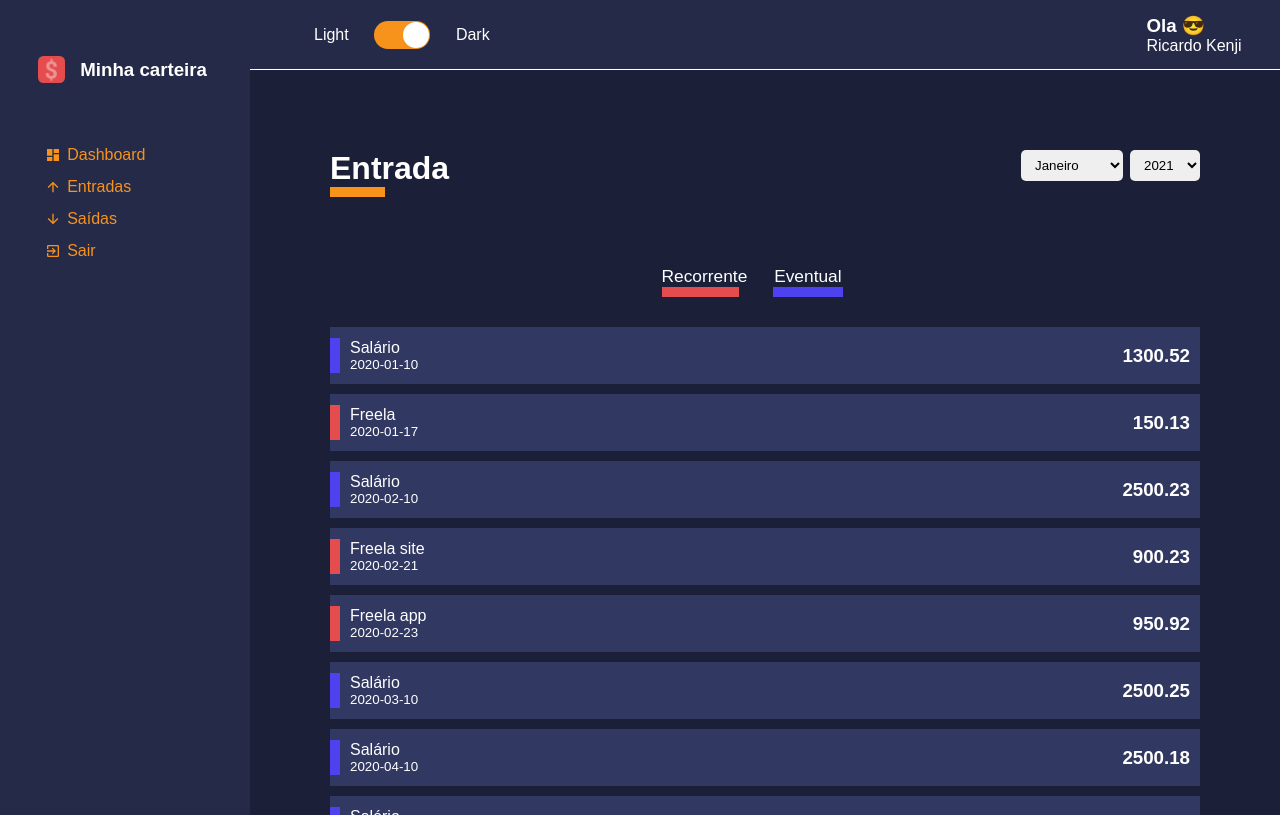
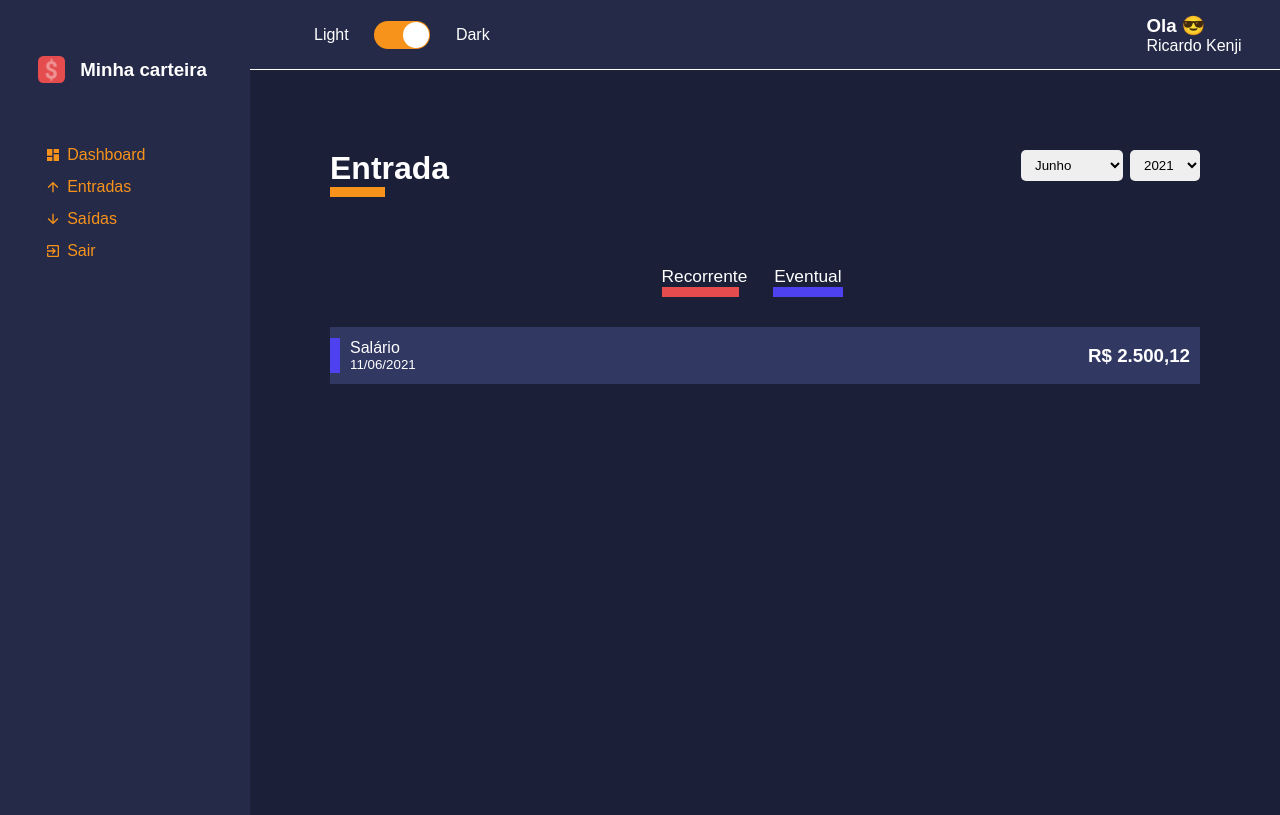
Before and after one commit to kenjimaeda54/Carteira-Virtual-React-TypeScript, a React (Create React App) app: page /list/entry-balance in a window 1280 px wide. Built offline with nearby package versions, Linux system fonts and the light colour scheme.

Commit message:
integrated: added pages and integrated featues

```diff
--- a/src/components/select/index.tsx
+++ b/src/components/select/index.tsx
@@ -6,12 +6,18 @@ interface InputSelection {
     value: string | number;
     label: string | number;
   }[];
+  onChange(event: React.ChangeEvent<HTMLSelectElement>): void | undefined;
+  defaultValue: string | number;
 }
 
-const Select: React.FC<InputSelection> = ({ options }) => {
+const Select: React.FC<InputSelection> = ({
+  options,
+  onChange,
+  defaultValue,
+}) => {
   return (
     <Container>
-      <select>
+      <select onChange={onChange} defaultValue={defaultValue}>
         {options.map((options, index) => (
           <option key={index} value={options.label}>
             {options.label}
--- a/src/data/expenses.ts
+++ b/src/data/expenses.ts
@@ -5,49 +5,49 @@ export default [
     amount: '150.55',
     type: 'saída',
     frequency: 'recorrente',
-    date: '2020-01-10',
+    date: '2021-01-10',
   },
   {
     description: 'Água',
     amount: '75.55',
     type: 'saída',
     frequency: 'recorrente',
-    date: '2020-01-15',
+    date: '2021-01-15',
   },
   {
     description: 'Telefone',
     amount: '99.99',
     type: 'saída',
     frequency: 'recorrente',
-    date: '2020-01-23',
+    date: '2021-10-10',
   },
   {
     description: 'Plano de Saúde',
     amount: '300.00',
     type: 'saída',
     frequency: 'recorrente',
-    date: '2020-01-23',
+    date: '2021-01-23',
   },
   {
     description: 'Compras do mês',
     amount: '625.78',
     type: 'saída',
     frequency: 'recorrente',
-    date: '2020-01-23',
+    date: '2021-01-23',
   },
   {
     description: 'Lanche',
     amount: '45.70',
     type: 'saída',
     frequency: 'eventual',
-    date: '2020-01-23',
+    date: '2021-01-23',
   },
   {
     description: 'Blusa',
     amount: '95.70',
     type: 'saída',
     frequency: 'eventual',
-    date: '2020-01-23',
+    date: '2021-01-23',
   },
   {
     description: 'Energia elétrica',
@@ -61,7 +61,7 @@ export default [
     amount: '90.15',
     type: 'saída',
     frequency: 'recorrente',
-    date: '2020-02-15',
+    date: '2021-02-15',
   },
   {
     description: 'Telefone',
@@ -75,7 +75,7 @@ export default [
     amount: '300.00',
     type: 'saída',
     frequency: 'recorrente',
-    date: '2020-02-23',
+    date: '2021-02-23',
   },
   {
     description: 'Compras do mês',
@@ -110,7 +110,7 @@ export default [
     amount: '100.10',
     type: 'saída',
     frequency: 'recorrente',
-    date: '2020-03-15',
+    date: '2021-03-15',
   },
   {
     description: 'Telefone',
@@ -145,14 +145,14 @@ export default [
     amount: '90.00',
     type: 'saída',
     frequency: 'eventual',
-    date: '2020-03-23',
+    date: '2021-10-23',
   },
   {
     description: 'Energia elétrica',
     amount: '75.99',
     type: 'saída',
     frequency: 'recorrente',
-    date: '2020-04-10',
+    date: '2020-11-10',
   },
   {
     description: 'Água',
@@ -173,7 +173,7 @@ export default [
     amount: '300.00',
     type: 'saída',
     frequency: 'recorrente',
-    date: '2020-04-23',
+    date: '2021-04-23',
   },
   {
     description: 'Compras do mês',
@@ -208,7 +208,7 @@ export default [
     amount: '90.15',
     type: 'saída',
     frequency: 'recorrente',
-    date: '2020-05-15',
+    date: '2021-05-15',
   },
   {
     description: 'Telefone',
@@ -243,7 +243,7 @@ export default [
     amount: '150.00',
     type: 'saída',
     frequency: 'eventual',
-    date: '2020-01-23',
+    date: '2021-01-23',
   },
   {
     description: 'Energia elétrica',
@@ -257,7 +257,7 @@ export default [
     amount: '150.00',
     type: 'saída',
     frequency: 'recorrente',
-    date: '2020-06-15',
+    date: '2021-06-15',
   },
   {
     description: 'Telefone',
@@ -271,7 +271,7 @@ export default [
     amount: '300.00',
     type: 'saída',
     frequency: 'recorrente',
-    date: '2020-06-23',
+    date: '2021-06-23',
   },
   {
     description: 'Compras do mês',
@@ -285,7 +285,7 @@ export default [
     amount: '150.99',
     type: 'saída',
     frequency: 'eventual',
-    date: '2020-06-26',
+    date: '2021-06-26',
   },
   {
     description: 'Perfume',
@@ -299,7 +299,7 @@ export default [
     amount: '250.00',
     type: 'saída',
     frequency: 'recorrente',
-    date: '2020-07-10',
+    date: '2021-07-10',
   },
   {
     description: 'Água',
@@ -320,7 +320,7 @@ export default [
     amount: '300.00',
     type: 'saída',
     frequency: 'recorrente',
-    date: '2020-07-23',
+    date: '2021-07-23',
   },
   {
     description: 'Compras do mês',
@@ -341,6 +341,6 @@ export default [
     amount: '60.00',
     type: 'saída',
     frequency: 'eventual',
-    date: '2020-07-19',
+    date: '2021-07-19',
   },
 ];
--- a/src/data/gains.ts
+++ b/src/data/gains.ts
@@ -5,7 +5,7 @@ export default [
     amount: '1300.52',
     type: 'entrada',
     frequency: 'recorrente',
-    date: '2020-01-10',
+    date: '2021-01-10',
   },
   {
     description: 'Freela',
@@ -19,14 +19,14 @@ export default [
     amount: '2500.23',
     type: 'entrada',
     frequency: 'recorrente',
-    date: '2020-02-10',
+    date: '2021-02-10',
   },
   {
     description: 'Freela site',
     amount: '900.23',
     type: 'entrada',
     frequency: 'eventual',
-    date: '2020-02-21',
+    date: '2021-02-21',
   },
   {
     description: 'Freela app',
@@ -40,7 +40,7 @@ export default [
     amount: '2500.25',
     type: 'entrada',
     frequency: 'recorrente',
-    date: '2020-03-10',
+    date: '2021-03-10',
   },
   {
     description: 'Salário',
@@ -61,13 +61,13 @@ export default [
     amount: '2500.12',
     type: 'entrada',
     frequency: 'recorrente',
-    date: '2020-06-10',
+    date: '2021-06-10',
   },
   {
     description: 'Salário',
     amount: '2500.00',
     type: 'entrada',
     frequency: 'recorrente',
-    date: '2020-07-10',
+    date: '2018-07-10',
   },
 ];
--- a/src/pages/dashboard/index.tsx
+++ b/src/pages/dashboard/index.tsx
@@ -13,7 +13,11 @@ const Dashboard: React.FC = () => {
   return (
     <Container>
       <ContentHeader title="Dashboard" lineColor="#fff">
-        <Select options={options} />
+        <Select
+          defaultValue="vazio"
+          onChange={() => console.log('eu')}
+          options={options}
+        />
       </ContentHeader>
     </Container>
   );
--- a/src/pages/list/index.tsx
+++ b/src/pages/list/index.tsx
@@ -5,6 +5,8 @@ import Select from '../../components/select';
 import HistoryListFinancies from '../../components/history-list-financies';
 import gains from '../../data/gains';
 import expenses from '../../data/expenses';
+import CoinsFormated from '../../util/coins-formated';
+import DateFormated from '../../util/date-formated';
 
 interface IListProps {
   match: {
@@ -17,7 +19,7 @@ interface IListProps {
 /*eu estou dizendo a minha função que minha interface será desse tipo */
 /* não preciso pegar uma interface com mesmos valores que meu objeto */
 interface IDataProps {
-  id: string;
+  id: number;
   description: string;
   amountFormatted: string;
   frequency: string;
@@ -27,6 +29,12 @@ interface IDataProps {
 
 const List: React.FC<IListProps> = ({ match }) => {
   const [data, setData] = useState<IDataProps[]>([]);
+  const [monthSelected, setMonthSelected] = useState<string>(
+    String(new Date().getMonth() + 1),
+  );
+  const [yearSelected, setYearSelected] = useState<string>(
+    String(new Date().getFullYear()),
+  );
   const { type } = match.params;
   /*com match.params consigo com desconstrução pegar type */
 
@@ -39,12 +47,12 @@ const List: React.FC<IListProps> = ({ match }) => {
   }, []);
 
   const month = [
+    { value: 6, label: 'Junho' },
+    { value: 2, label: 'Fevereiro' },
     { value: 1, label: 'Janeiro' },
-    { value: 2, label: 'Fevereiro' },
     { value: 3, label: 'Março' },
     { value: 4, label: 'Abril' },
     { value: 5, label: 'Maio' },
-    { value: 6, label: 'Junho' },
     { value: 7, label: 'Julho' },
     { value: 8, label: 'Agosto' },
     { value: 9, label: 'Setembro' },
@@ -54,10 +62,10 @@ const List: React.FC<IListProps> = ({ match }) => {
   ];
 
   const year = [
+    { value: 5, label: 2018 },
     { value: 1, label: 2021 },
     { value: 3, label: 2020 },
     { value: 4, label: 2019 },
-    { value: 5, label: 2018 },
     { value: 6, label: 2017 },
   ];
 
@@ -67,24 +75,41 @@ const List: React.FC<IListProps> = ({ match }) => {
   }, [type]);
 
   useEffect(() => {
-    const response = listData.map((item) => {
+    const filteredDate = listData.filter((value) => {
+      const date = new Date(value.date);
+      const month = String(date.getMonth() + 1);
+      const year = String(date.getFullYear());
+      return month === monthSelected && year === yearSelected;
+    });
+
+    const response = filteredDate.map((item, index) => {
       return {
-        id: String(Math.random() * data.length),
+        id: index,
         description: item.description,
-        amountFormatted: item.amount,
+        amountFormatted: CoinsFormated(Number(item.amount)),
         frequency: item.frequency,
-        dateFormatted: item.date,
+        dateFormatted: DateFormated(item.date),
         tagColor: item.frequency === 'recorrente' ? '#4E41F0' : '#E44C4E',
       };
     });
     setData(response);
-  }, []);
+  }, [yearSelected, monthSelected, listData]);
+
+  console.log(monthSelected);
 
   return (
     <Container>
       <ContentHeader title={title} lineColor={color}>
-        <Select options={month} />
-        <Select options={year} />
+        <Select
+          options={month}
+          onChange={(e) => setMonthSelected(e.target.value)}
+          defaultValue={monthSelected}
+        />
+        <Select
+          options={year}
+          onChange={(e) => setYearSelected(e.target.value)}
+          defaultValue={yearSelected}
+        />
       </ContentHeader>
       <Filters>
         <button type="button" className="tag-filter tag-filter-recurring">
@@ -98,6 +123,7 @@ const List: React.FC<IListProps> = ({ match }) => {
       <Content>
         {data.map((item) => (
           <HistoryListFinancies
+            key={item.id}
             color={item.tagColor}
             title={item.description}
             subTitle={item.dateFormatted}
--- /dev/null
+++ b/src/util/coins-formated.ts
@@ -0,0 +1,9 @@
+const CoinsFormated = (current: number): string => {
+  const coinsFormated = current.toLocaleString('pt-br', {
+    style: 'currency',
+    currency: 'BRL',
+  });
+
+  return coinsFormated;
+};
+export default CoinsFormated;
--- /dev/null
+++ b/src/util/date-formated.ts
@@ -0,0 +1,14 @@
+const DateFormated = (date: string): string => {
+  const dateFormated = new Date(date);
+  const day =
+    dateFormated.getDate() + 1 > 9
+      ? dateFormated.getDate() + 1
+      : `0${dateFormated.getDate() + 1}`;
+  const month =
+    dateFormated.getMonth() + 1 > 9 //aqui também precisa do mais 1
+      ? dateFormated.getMonth() + 1 //+1 é porque mes começa contar no zero
+      : `0${dateFormated.getMonth() + 1}`;
+  const year = dateFormated.getFullYear();
+  return `${day}/${month}/${year}`;
+};
+export default DateFormated;
```
